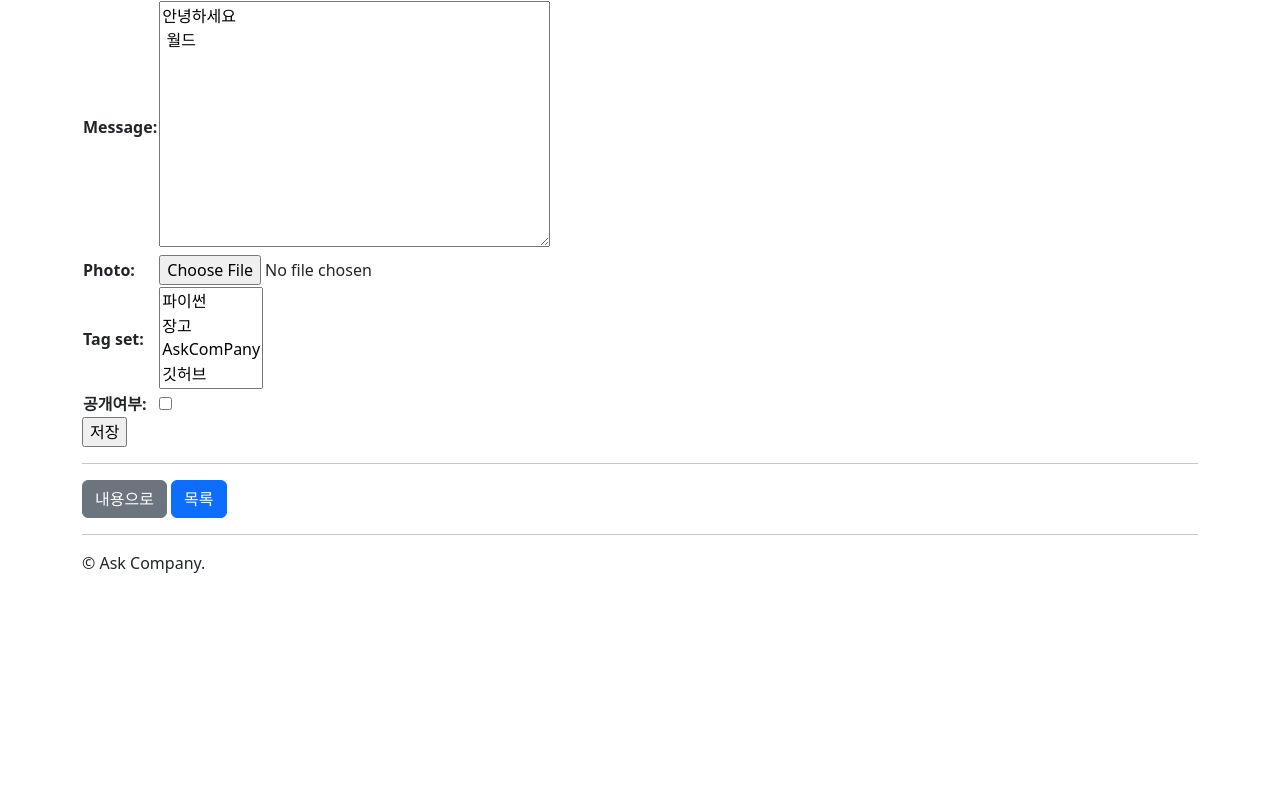
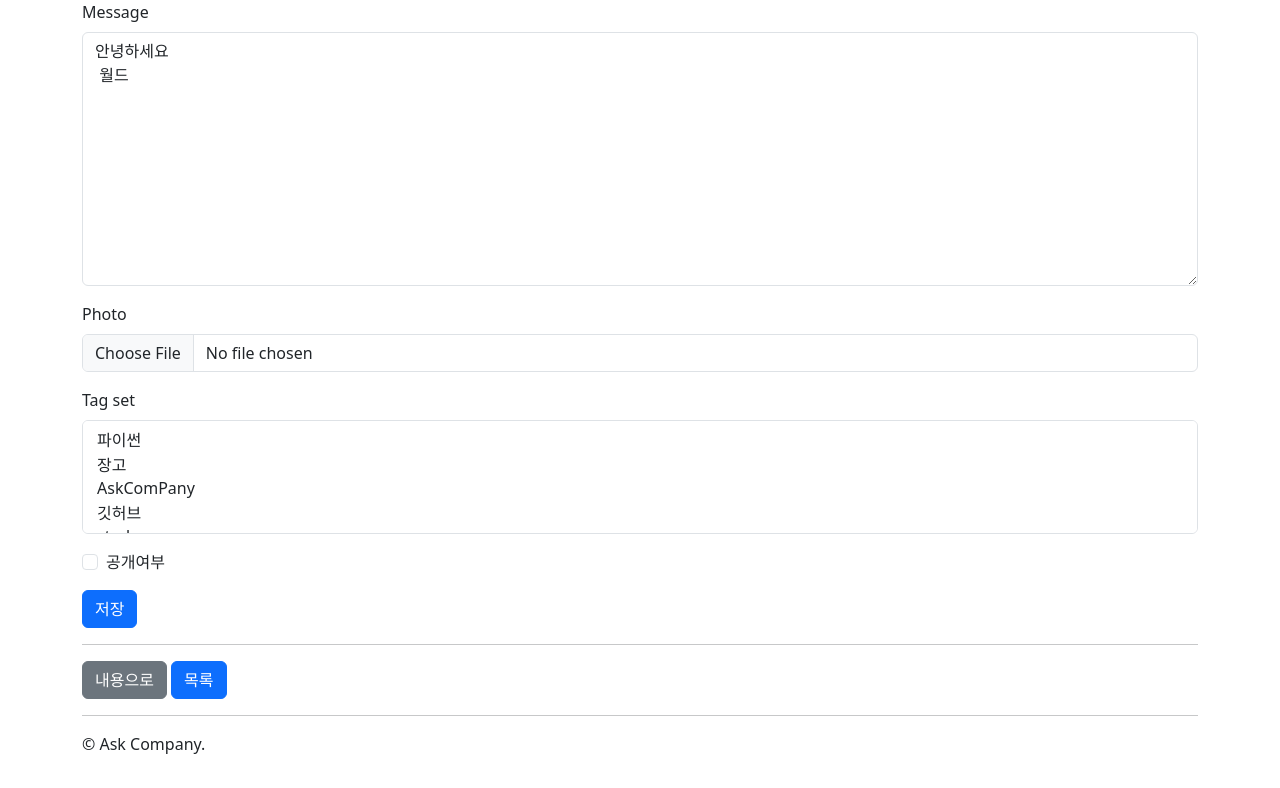
Before and after one commit to kimyeoju/Django_study, a Django app: page /instagram/109/edit/ in a window 1280 px wide. Shown: the part 88-876 px from the top of the page. Before the commit the page ends 661 px from the top, so only its background shows below. Run offline with Django 4.2, Linux system fonts and the light colour scheme; a user stored in the database is signed in; data comes from the database, SQL or seed files in the repository; both versions use the stored data as it was after the commit; some libraries are stand-ins or nearby versions.

Commit message:
chore : bootstrap form, button 변경

```diff
--- a/instagram/templates/instagram/post_form.html
+++ b/instagram/templates/instagram/post_form.html
@@ -1,18 +1,28 @@
 {% extends 'instagram/layout.html' %}
-
+{% load bootstrap4 %}
 {% block content %}
 <!-- 파일일 경우엔 entype을 꼭 기입 -->
     <form action="" method="post" entype="multipart/form-data">
         {% csrf_token %}
-        <table>
+        <!-- 선택 1 -->
+        {% bootstrap_form form %}
+        <!-- 선택 2 -->
+        <!-- <table>
             {{ form }}
-            <!-- form.as_table / form.as_ul 등을 쓸 수 있음 -->
-        </table>
-        <input type="submit" value="저장" />
+            form.as_table / form.as_ul 등을 쓸 수 있음
+        </table> -->
+        <!-- 선택 1 -->
+        {% buttons %}
+            <button class="btn btn-primary">
+                저장
+            </button>
+        {% endbuttons %}
+        <!-- 선택 2 -->
+        <!-- <input type="submit" value="저장" /> -->
     </form>
     <hr/>
-    {% if form.instance %}
-        <a href="{{ form.instance.get_absolute_url }}" class="btn btn-secondary">
+    {% if post %}
+        <a href="{{ post.get_absolute_url }}" class="btn btn-secondary">
             내용으로
         </a>
     {% endif %}
--- a/instagram/views.py
+++ b/instagram/views.py
@@ -30,6 +30,7 @@ def post_new(request):
 
     return render(request, 'instagram/post_form.html', {
         'form' : form,
+        'post' : None,
     })
 
 
@@ -54,6 +55,8 @@ def post_edit(request, pk):
 
     return render(request, 'instagram/post_form.html', {
         'form' : form,
+        # edit시에는 해당 post를 넘김
+        'post' : post,
     })
 
 # ?page = 2 -> 하면 2페이지로 이동
```
Also changed, not shown: db.sqlite3.
